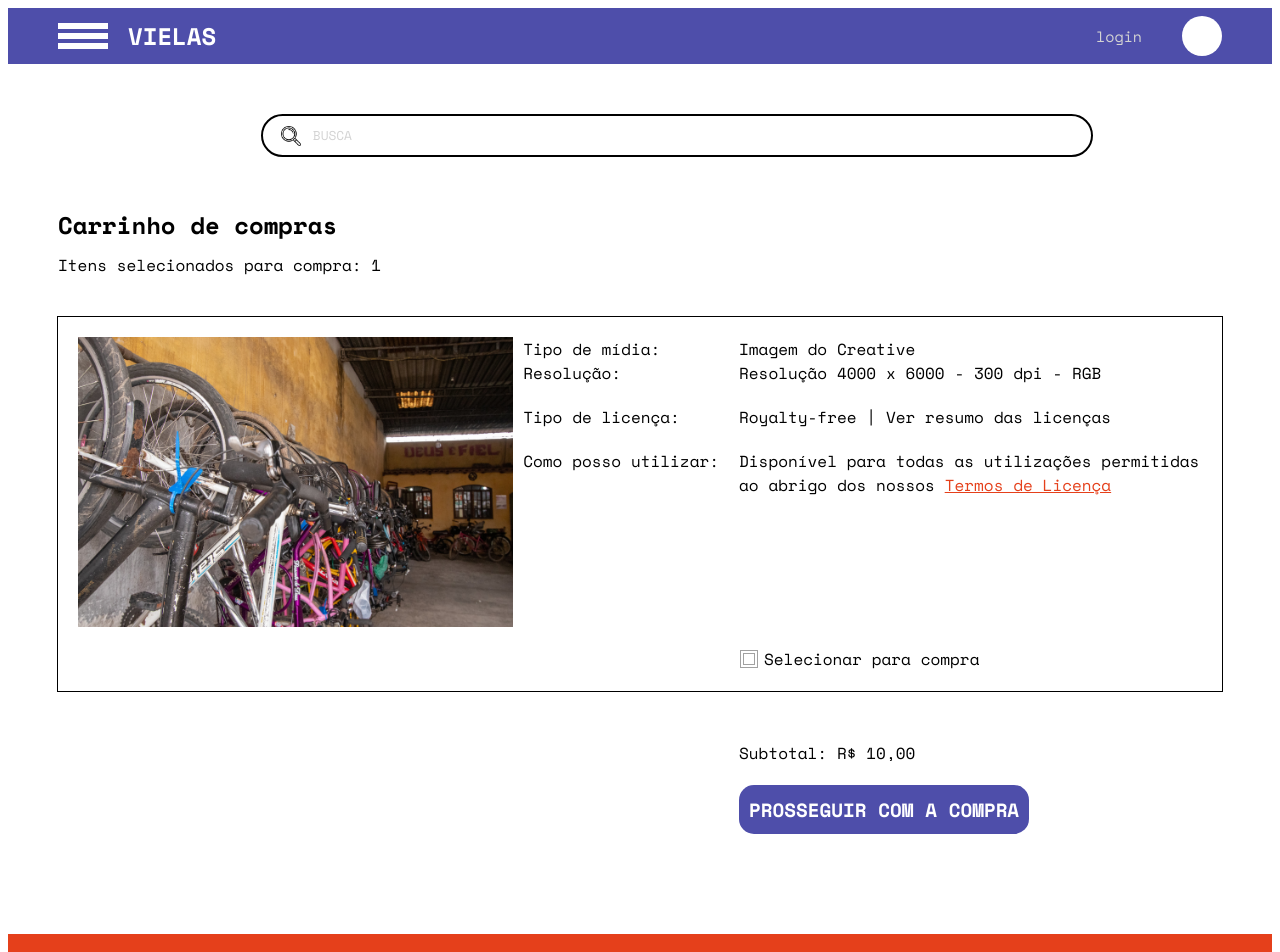
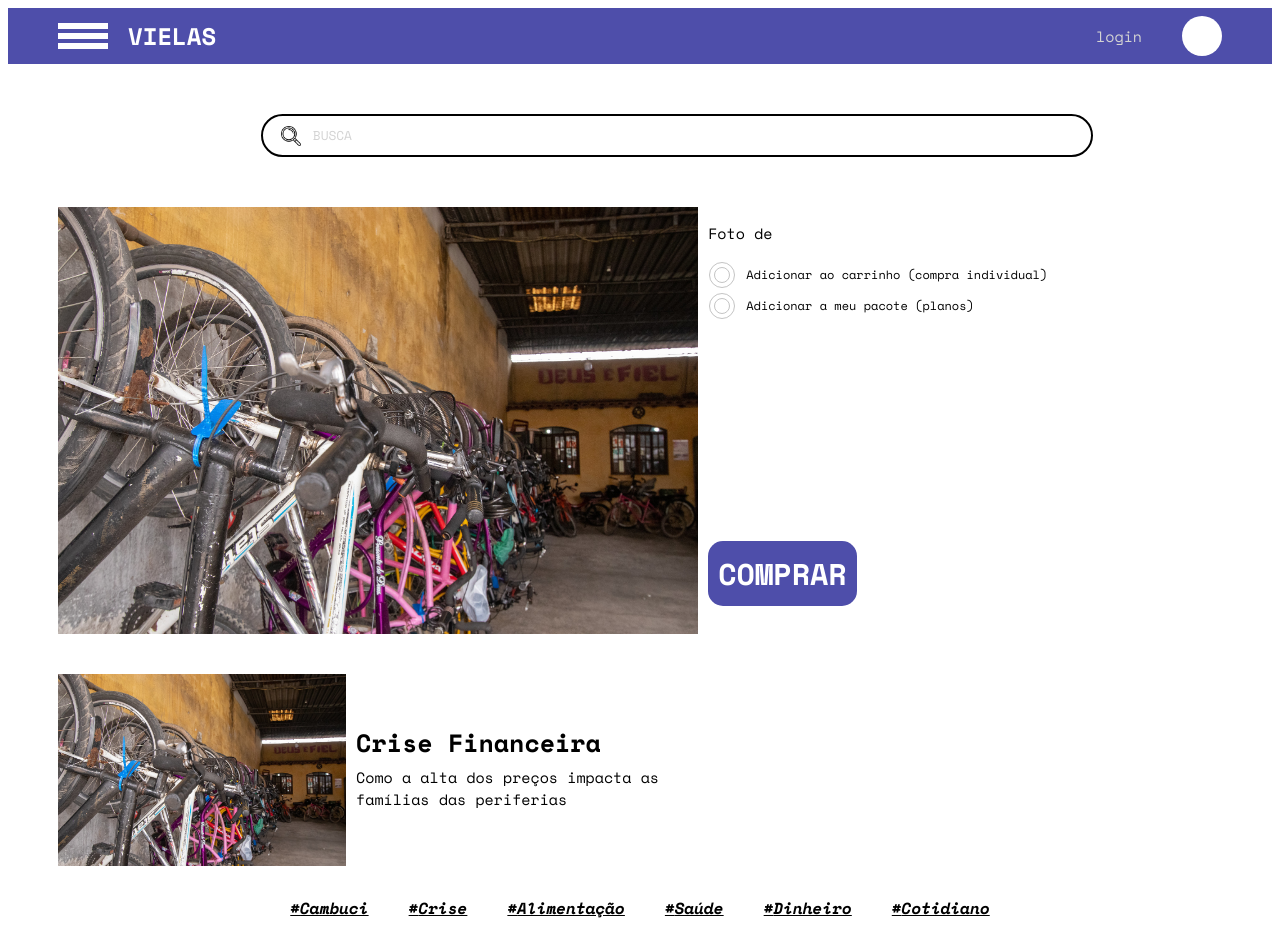
Before and after one commit to eduardodevsousa21/Projeto_Vielas_Sab, a React (Vite) app in the folder Projeto_Vielas_Sabado/: page / in a window 1280 px wide. Shown: the top 952 px of the page. Built offline with nearby package versions, Linux system fonts and the light colour scheme.

Commit message:
modificacoes

```diff
--- a/Projeto_Vielas_Sabado/src/App.jsx
+++ b/Projeto_Vielas_Sabado/src/App.jsx
@@ -4,7 +4,7 @@ import {Footer} from './components/Footer'
 import { Header } from "./components/Header"
 import { SearchBar } from "./components/SearchBar"
 import { PurchasePage } from './components/Routes/PurchasePage'
-import { Purchase } from './components/Routes/Purchase'
+import { PurchaseCart } from "./components/Routes/PurchaseCart"
 
 function App(){
 
@@ -15,12 +15,7 @@ function App(){
 
      <SearchBar/>
 
-      <Purchase
-        type = "Royalty-free"
-        resolution = "Resolução 4000 x 6000 - 300 dpi - RGB"
-        media = "Imagem do Creative"
-        sub = "10,00"
-      />
+      <PurchasePage/>
 
      <Footer/>
 
--- a/Projeto_Vielas_Sabado/src/components/Hastags/index.jsx
+++ b/Projeto_Vielas_Sabado/src/components/Hastags/index.jsx
@@ -1,9 +1,6 @@
 import style from "./style.module.css"
 import { useState, useEffect } from "react"
 
-const Tag = ({text}) => {
-    return <a>#{text}</a>
-}
 
 export const Hastags = (props) => {
 
@@ -14,12 +11,11 @@ export const Hastags = (props) => {
     if (links) {
 
         for (var i=0;i<links.length;i++) {
-            let a = <Tag text={links[i]}/>
 
-            myreturn.push(a)
+            myreturn.push(<li key={i}><a>#{links[i]}</a></li>)
         }
 
     }
 
-    return <><section className={style.hastags}>{myreturn}</section></>
+    return <ul className={style.hastags}>{myreturn}</ul>
 }
--- a/Projeto_Vielas_Sabado/src/components/Hastags/style.module.css
+++ b/Projeto_Vielas_Sabado/src/components/Hastags/style.module.css
@@ -1,4 +1,6 @@
-section.hastags{
+ul.hastags{
+    list-style: none;
+    padding: 0;
     margin: 30px 0;
     display: flex;
     justify-content: center;
--- a/Projeto_Vielas_Sabado/src/components/Product/index.jsx
+++ b/Projeto_Vielas_Sabado/src/components/Product/index.jsx
@@ -1,5 +1,5 @@
 import style from "./style.module.css"
-import { FormSubmiter } from "../FormSubmiter"
+import { PurchaseButton } from "../PurchaseButton"
 
 export const Product = (props) => {
 
@@ -32,7 +32,7 @@ export const Product = (props) => {
             {props.last == true ?
             <div className={style.other}>
                 <p style={{marginBlockEnd:20}}>Subtotal: R$ {props.sub}</p>
-                <FormSubmiter text={"prosseguir com a compra"} fontsize={"clamp(1rem,1.5vw,1.25rem)"}/>
+                <PurchaseButton text={"prosseguir com a compra"} fontsize={"clamp(1rem,1.5vw,1.25rem)"}/>
             </div>
             :
             null
--- a/Projeto_Vielas_Sabado/src/components/FormSubmiter/index.jsx
+++ b/Projeto_Vielas_Sabado/src/components/PurchaseButton/index.jsx
@@ -1,6 +1,6 @@
 import style from "./style.module.css"
 
-export const FormSubmiter = ({text,fontsize,margin}) => {
+export const PurchaseButton = ({text,fontsize,margin}) => {
     return <input className={style.submiter} type="submit" value={text} style={{
         fontSize:fontsize,
         padding:10,
--- a/Projeto_Vielas_Sabado/src/components/Routes/Purchase/index.jsx
+++ b/Projeto_Vielas_Sabado/src/components/Routes/PurchaseCart/index.jsx
@@ -2,7 +2,7 @@ import style from "./style.module.css"
 import Bicicletas from "../../../assets/PurchasePageFotos/bicicletas.jpg"
 import { Product } from "../../Product"
 
-export const Purchase = (props) => {
+export const PurchaseCart = () => {
 
     return(
         <main className={style.confirmpurch}>
@@ -11,6 +11,14 @@ export const Purchase = (props) => {
 
             <section className={style.products}>
                 <form>
+                    <Product
+                        type = "Royalty-free"
+                        resolution = "Resolução 4000 x 6000 - 300 dpi - RGB"
+                        media = "Imagem do Creative"
+                        sub = "10,00"
+                        img = {Bicicletas}
+                        last = {false}
+                    />
                     <Product
                         type = "Royalty-free"
                         resolution = "Resolução 4000 x 6000 - 300 dpi - RGB"
--- a/Projeto_Vielas_Sabado/src/components/Routes/PurchasePage/index.jsx
+++ b/Projeto_Vielas_Sabado/src/components/Routes/PurchasePage/index.jsx
@@ -10,7 +10,7 @@ import Supermercado from "../../../assets/PurchasePageFotos/supermercado.jpg"
 import Trabalhadores from "../../../assets/PurchasePageFotos/trabalhadores.jpg"
 import Vacina from "../../../assets/PurchasePageFotos/vacina.jpg"
 import { Hastags } from "../../Hastags"
-import { FormSubmiter } from "../../FormSubmiter"
+import { PurchaseButton } from "../../PurchaseButton"
 
 export const PurchasePage = (props) => {
 
@@ -35,7 +35,7 @@ export const PurchasePage = (props) => {
                             <input type="radio" id="package" name="package"/>
                             <label htmlFor="package">Adicionar a meu pacote (planos)</label>
                         </div>
-                        <FormSubmiter
+                        <PurchaseButton
                             text={"COMPRAR"}
                             fontsize={"clamp(1rem,2.5vw,1.875rem)"}
                             margin={"auto auto 0 0"}
```
Also changed, not shown: Projeto_Vielas_Sabado/src/components/PurchaseButton/style.module.css (renamed from Projeto_Vielas_Sabado/src/components/FormSubmiter/style.module.css), Projeto_Vielas_Sabado/src/components/Routes/PurchaseCart/style.module.css (renamed from Projeto_Vielas_Sabado/src/components/Routes/Purchase/style.module.css).
